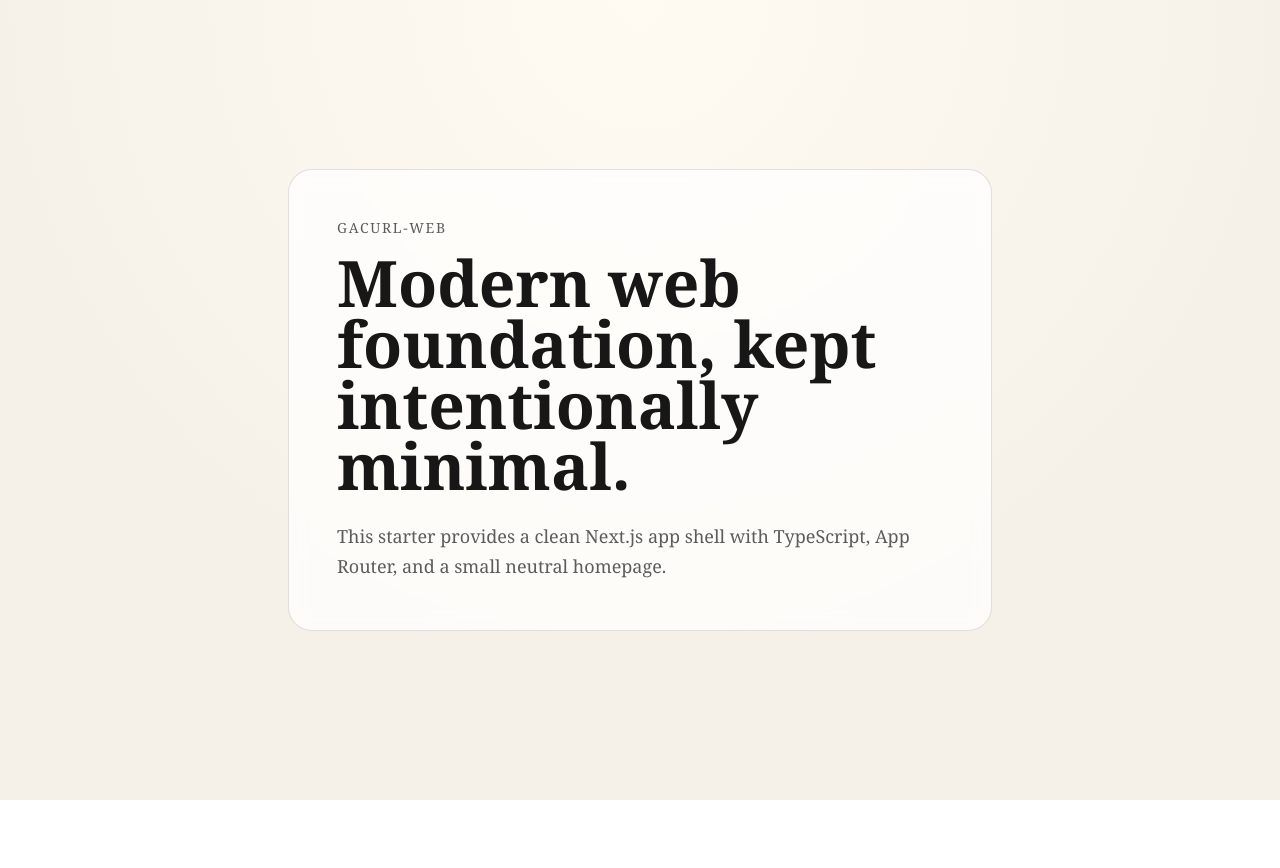
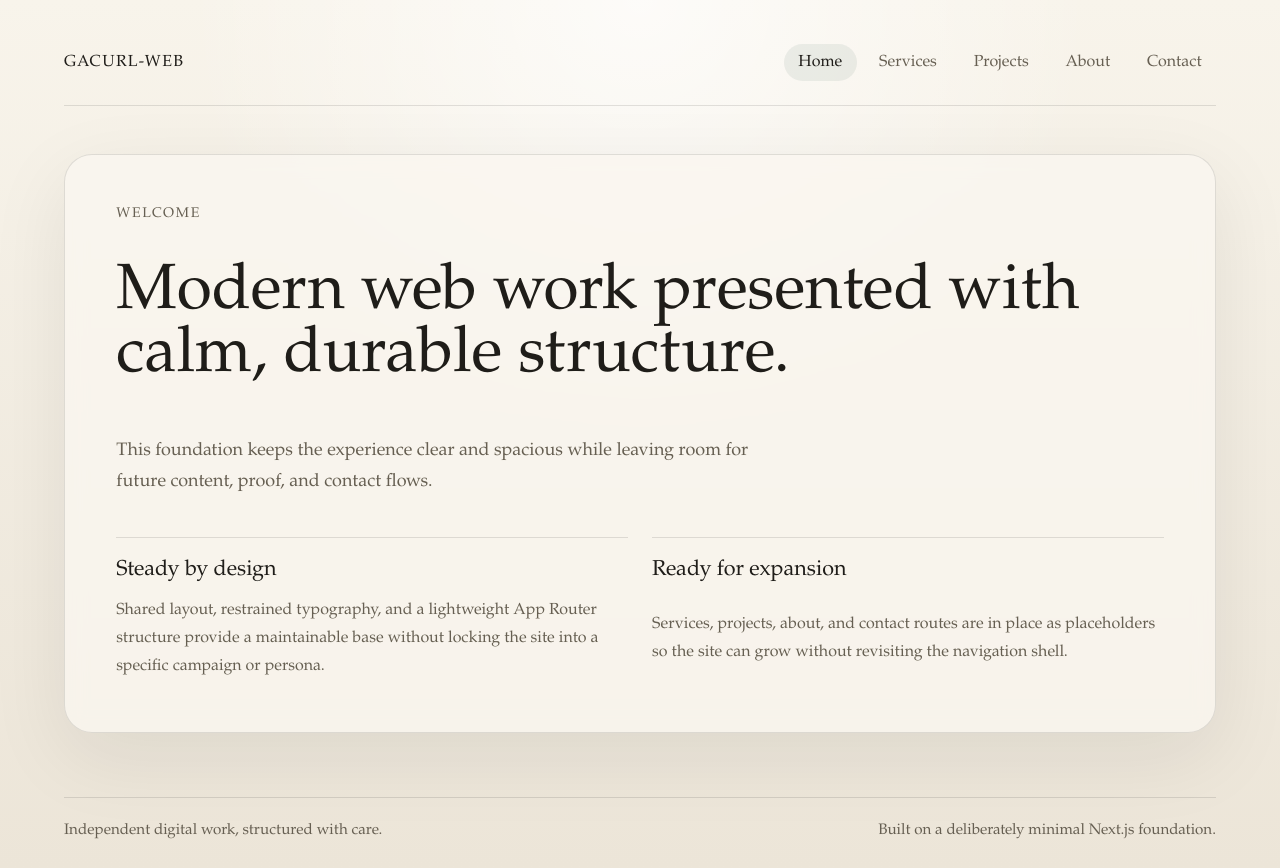
Before and after one commit to gacurl/gacurl-web, a Next.js app: page / in a window 1280 px wide. Before the commit the page ends 800 px from the top, so only its background shows below. Built offline with nearby package versions, Linux system fonts and the light colour scheme.

Commit message:
Issue 1-2: Set up base layout and navigation

```diff
--- a/app/globals.css
+++ b/app/globals.css
@@ -1,10 +1,12 @@
 :root {
   color-scheme: light;
-  --background: #f5f1e8;
-  --foreground: #171717;
-  --muted: #5c5c5c;
-  --panel: rgba(255, 255, 255, 0.72);
-  --border: rgba(23, 23, 23, 0.12);
+  --background: #ece5d8;
+  --background-soft: #f8f4eb;
+  --foreground: #1f1d19;
+  --muted: #665f52;
+  --panel: rgba(250, 247, 240, 0.78);
+  --border: rgba(31, 29, 25, 0.12);
+  --accent: #2f4b46;
 }
 
 * {
@@ -12,34 +14,33 @@
 }
 
 html {
-  font-family: Georgia, "Times New Roman", serif;
-  background: radial-gradient(circle at top, #fffaf2 0%, var(--background) 65%);
+  font-family: "Iowan Old Style", "Palatino Linotype", "Book Antiqua", Palatino,
+    Georgia, serif;
+  background:
+    radial-gradient(circle at top, rgba(255, 255, 255, 0.7) 0%, transparent 42%),
+    linear-gradient(180deg, var(--background-soft) 0%, var(--background) 100%);
 }
 
 body {
   margin: 0;
   min-height: 100vh;
   color: var(--foreground);
+  background: transparent;
 }
 
 a {
   color: inherit;
+  text-decoration: none;
 }
 
-.page {
-  min-height: 100vh;
-  display: grid;
-  place-items: center;
-  padding: 2rem;
+p {
+  margin: 0;
 }
 
-.hero {
-  width: min(100%, 44rem);
-  padding: 3rem;
-  border: 1px solid var(--border);
-  border-radius: 1.5rem;
-  background: var(--panel);
-  backdrop-filter: blur(8px);
+h1,
+h2 {
+  margin: 0;
+  font-weight: 500;
 }
 
 .eyebrow {
@@ -51,25 +52,163 @@ a {
 }
 
 h1 {
+  font-size: clamp(2.4rem, 5vw, 4.8rem);
+  line-height: 0.98;
+}
+
+.site-shell {
+  min-height: 100vh;
+  display: grid;
+  grid-template-rows: auto 1fr auto;
+}
+
+.site-header,
+.site-main,
+.site-footer {
+  padding-inline: 1.5rem;
+}
+
+.site-header__inner,
+.site-footer__inner,
+.content-card {
+  width: min(100%, 72rem);
+  margin: 0 auto;
+}
+
+.site-header {
+  padding-top: 1.5rem;
+}
+
+.site-header__inner {
+  display: flex;
+  align-items: center;
+  justify-content: space-between;
+  gap: 1.5rem;
+  padding: 1.25rem 0 1.5rem;
+  border-bottom: 1px solid var(--border);
+}
+
+.site-brand {
+  font-size: 1rem;
+  letter-spacing: 0.08em;
+  text-transform: uppercase;
+}
+
+.site-nav__list {
+  display: flex;
+  flex-wrap: wrap;
+  justify-content: flex-end;
+  gap: 0.5rem;
   margin: 0;
-  font-size: clamp(2.4rem, 5vw, 4.5rem);
-  line-height: 0.95;
+  padding: 0;
+  list-style: none;
+}
+
+.site-nav__link {
+  display: inline-flex;
+  padding: 0.55rem 0.9rem;
+  border-radius: 999px;
+  color: var(--muted);
+  transition: background-color 120ms ease, color 120ms ease;
+}
+
+.site-nav__link:hover,
+.site-nav__link[aria-current="page"] {
+  background: rgba(47, 75, 70, 0.08);
+  color: var(--foreground);
+}
+
+.site-main {
+  padding-block: 3rem 4rem;
+}
+
+.content-card {
+  padding: clamp(2rem, 4vw, 4rem);
+  border: 1px solid var(--border);
+  border-radius: 1.75rem;
+  background: var(--panel);
+  backdrop-filter: blur(10px);
+  box-shadow: 0 24px 80px rgba(31, 29, 25, 0.08);
+}
+
+.content-card--home {
+  display: grid;
+  gap: 1.5rem;
 }
 
 .lede {
   margin: 1.5rem 0 0;
-  max-width: 36rem;
+  max-width: 42rem;
   font-size: 1.125rem;
   line-height: 1.7;
   color: var(--muted);
 }
 
-@media (max-width: 640px) {
-  .page {
-    padding: 1rem;
+.content-grid {
+  display: grid;
+  grid-template-columns: repeat(2, minmax(0, 1fr));
+  gap: 1.5rem;
+  margin-top: 1rem;
+}
+
+.content-grid article {
+  display: grid;
+  gap: 0.75rem;
+  padding-top: 1.25rem;
+  border-top: 1px solid var(--border);
+}
+
+.content-grid p,
+.content-card p:not(.eyebrow):not(.lede) {
+  max-width: 42rem;
+  font-size: 1rem;
+  line-height: 1.75;
+  color: var(--muted);
+}
+
+.content-card h2 {
+  font-size: 1.35rem;
+  line-height: 1.2;
+}
+
+.site-footer {
+  padding-bottom: 1.75rem;
+}
+
+.site-footer__inner {
+  display: flex;
+  justify-content: space-between;
+  gap: 1rem;
+  padding-top: 1.5rem;
+  border-top: 1px solid var(--border);
+  color: var(--muted);
+  font-size: 0.95rem;
+}
+
+@media (max-width: 720px) {
+  .site-header__inner,
+  .site-footer__inner {
+    flex-direction: column;
+    align-items: flex-start;
   }
 
-  .hero {
-    padding: 2rem;
+  .site-nav__list {
+    justify-content: flex-start;
+  }
+
+  .content-grid {
+    grid-template-columns: 1fr;
   }
 }
+
+@media (max-width: 640px) {
+  .site-header,
+  .site-main,
+  .site-footer {
+    padding-inline: 1rem;
+  }
+
+  .site-main {
+    padding-block: 2rem 3rem;
+  }
+}
--- a/app/layout.tsx
+++ b/app/layout.tsx
@@ -1,9 +1,10 @@
 import type { Metadata } from "next";
 import "./globals.css";
+import { SiteNav } from "./site-nav";
 
 export const metadata: Metadata = {
   title: "gacurl-web",
-  description: "A minimal foundation for the gacurl-web site."
+  description: "A calm, professional web foundation for gacurl-web."
 };
 
 export default function RootLayout({
@@ -13,7 +14,25 @@ export default function RootLayout({
 }>) {
   return (
     <html lang="en">
-      <body>{children}</body>
+      <body>
+        <div className="site-shell">
+          <header className="site-header">
+            <div className="site-header__inner">
+              <a className="site-brand" href="/">
+                gacurl-web
+              </a>
+              <SiteNav />
+            </div>
+          </header>
+          <main className="site-main">{children}</main>
+          <footer className="site-footer">
+            <div className="site-footer__inner">
+              <p>Independent digital work, structured with care.</p>
+              <p>Built on a deliberately minimal Next.js foundation.</p>
+            </div>
+          </footer>
+        </div>
+      </body>
     </html>
   );
 }
--- a/app/page.tsx
+++ b/app/page.tsx
@@ -1,14 +1,30 @@
 export default function HomePage() {
   return (
-    <main className="page">
-      <section className="hero">
-        <p className="eyebrow">gacurl-web</p>
-        <h1>Modern web foundation, kept intentionally minimal.</h1>
-        <p className="lede">
-          This starter provides a clean Next.js app shell with TypeScript, App
-          Router, and a small neutral homepage.
-        </p>
-      </section>
-    </main>
+    <section className="content-card content-card--home">
+      <p className="eyebrow">Welcome</p>
+      <h1>Modern web work presented with calm, durable structure.</h1>
+      <p className="lede">
+        This foundation keeps the experience clear and spacious while leaving
+        room for future content, proof, and contact flows.
+      </p>
+      <div className="content-grid">
+        <article>
+          <h2>Steady by design</h2>
+          <p>
+            Shared layout, restrained typography, and a lightweight App Router
+            structure provide a maintainable base without locking the site into
+            a specific campaign or persona.
+          </p>
+        </article>
+        <article>
+          <h2>Ready for expansion</h2>
+          <p>
+            Services, projects, about, and contact routes are in place as
+            placeholders so the site can grow without revisiting the navigation
+            shell.
+          </p>
+        </article>
+      </div>
+    </section>
   );
 }
--- /dev/null
+++ b/app/site-nav.tsx
@@ -0,0 +1,39 @@
+"use client";
+
+import Link from "next/link";
+import { usePathname } from "next/navigation";
+
+const links = [
+  { href: "/", label: "Home" },
+  { href: "/services", label: "Services" },
+  { href: "/projects", label: "Projects" },
+  { href: "/about", label: "About" },
+  { href: "/contact", label: "Contact" }
+];
+
+export function SiteNav() {
+  const pathname = usePathname();
+
+  return (
+    <nav aria-label="Primary" className="site-nav">
+      <ul className="site-nav__list">
+        {links.map((link) => {
+          const isActive =
+            link.href === "/" ? pathname === "/" : pathname.startsWith(link.href);
+
+          return (
+            <li key={link.href}>
+              <Link
+                aria-current={isActive ? "page" : undefined}
+                className="site-nav__link"
+                href={link.href}
+              >
+                {link.label}
+              </Link>
+            </li>
+          );
+        })}
+      </ul>
+    </nav>
+  );
+}
```
Also changed, not shown: app/about/page.tsx (added, +12 -0 lines), app/contact/page.tsx (added, +12 -0 lines), app/projects/page.tsx (added, +12 -0 lines), app/services/page.tsx (added, +12 -0 lines).
